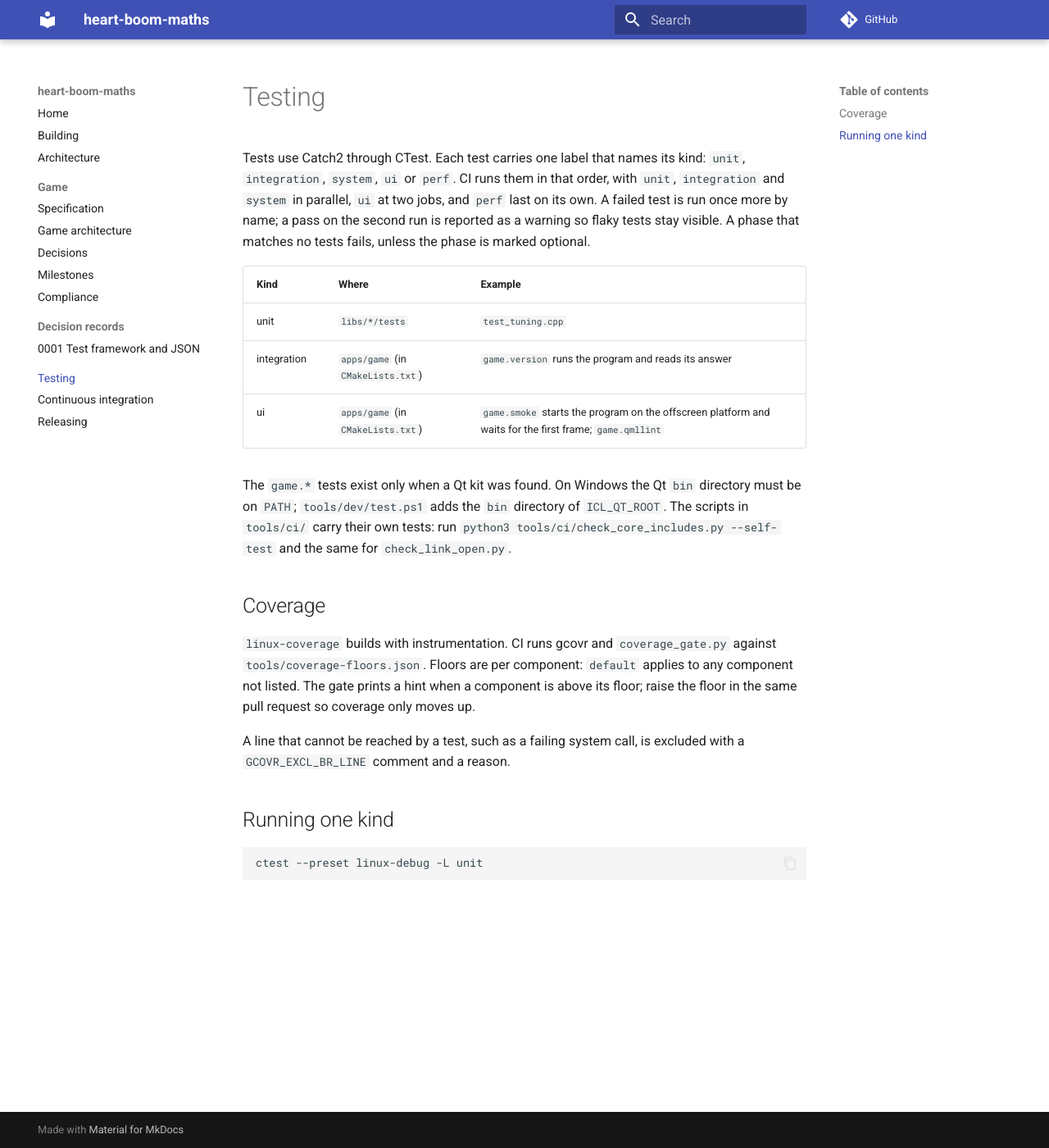
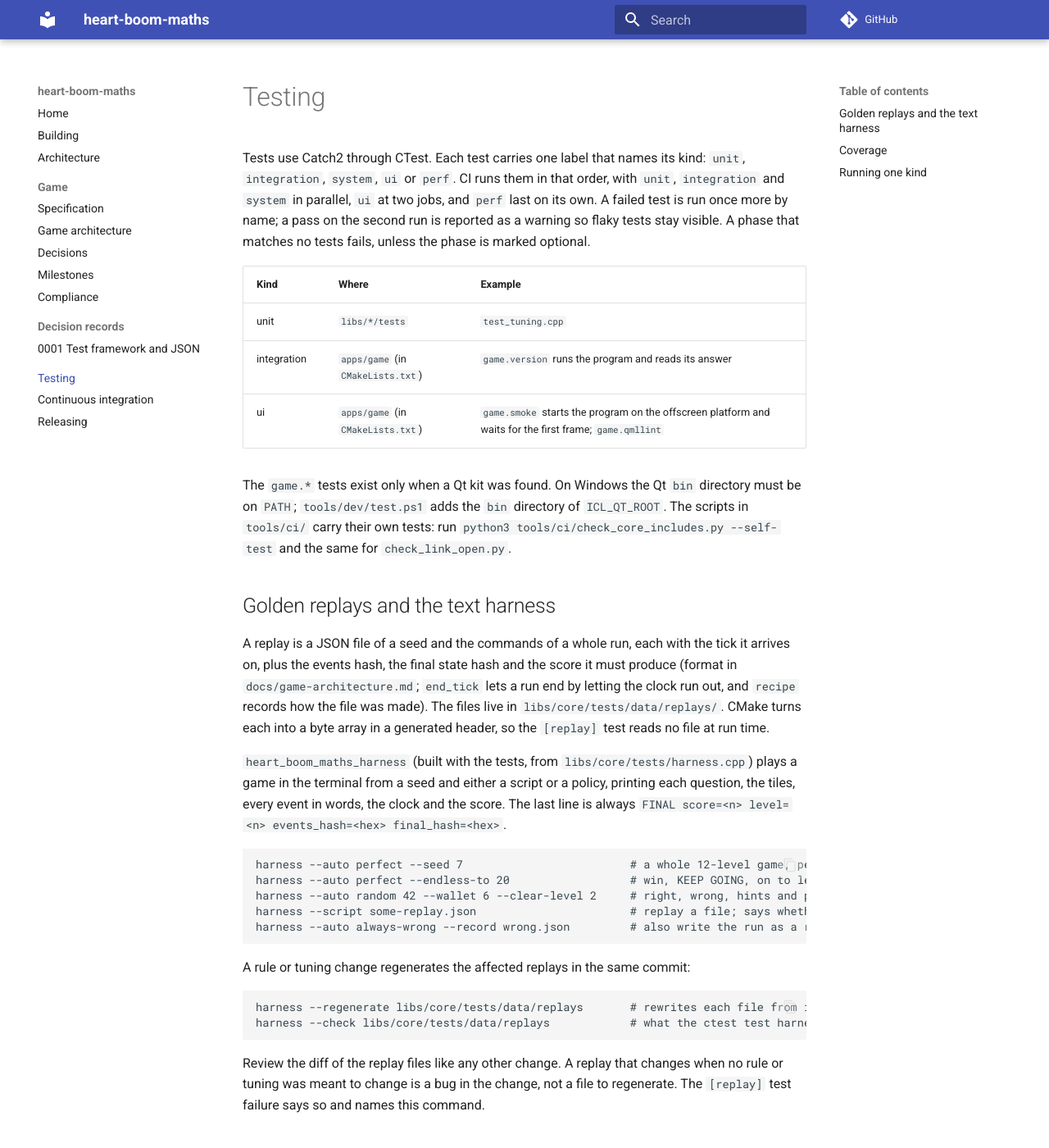
Before and after one commit to iainchesworthlabs/heart-boom-maths, an MkDocs documentation site: the page built from docs/testing.md, in a window 1280 px wide and 1400 px high. Shown: the whole window at 82% size. Built offline with MkDocs 1.6.1 and Material for MkDocs 9.7.7, drawn with Linux system fonts in a browser that asks for light colours; comment, search, counter and statistics services are not loaded.

Commit message:
Document replays and the harness and add a changelog fragment
Signed-off-by: Iain Chesworth <iain.chesworth@gmail.com>

````diff
--- a/docs/testing.md
+++ b/docs/testing.md
@@ -16,6 +16,36 @@ The `game.*` tests exist only when a Qt kit was found. On Windows the Qt `bin` d
 `tools/dev/test.ps1` adds the `bin` directory of `ICL_QT_ROOT`. The scripts in `tools/ci/` carry their own tests: run
 `python3 tools/ci/check_core_includes.py --self-test` and the same for `check_link_open.py`.
 
+## Golden replays and the text harness
+
+A replay is a JSON file of a seed and the commands of a whole run, each with the tick it arrives on, plus the events hash,
+the final state hash and the score it must produce (format in `docs/game-architecture.md`; `end_tick` lets a run end by
+letting the clock run out, and `recipe` records how the file was made). The files live in
+`libs/core/tests/data/replays/`. CMake turns each into a byte array in a generated header, so the `[replay]` test reads no
+file at run time.
+
+`heart_boom_maths_harness` (built with the tests, from `libs/core/tests/harness.cpp`) plays a game in the terminal from a
+seed and either a script or a policy, printing each question, the tiles, every event in words, the clock and the score.
+The last line is always `FINAL score=<n> level=<n> events_hash=<hex> final_hash=<hex>`.
+
+```bash
+harness --auto perfect --seed 7                         # a whole 12-level game, perfect play
+harness --auto perfect --endless-to 20                  # win, KEEP GOING, on to level 20
+harness --auto random 42 --wallet 6 --clear-level 2     # right, wrong, hints and pauses from a second generator
+harness --script some-replay.json                       # replay a file; says whether its hashes still match
+harness --auto always-wrong --record wrong.json         # also write the run as a replay file
+```
+
+A rule or tuning change regenerates the affected replays in the same commit:
+
+```bash
+harness --regenerate libs/core/tests/data/replays       # rewrites each file from its recipe
+harness --check libs/core/tests/data/replays            # what the ctest test harness.replays-current runs
+```
+
+Review the diff of the replay files like any other change. A replay that changes when no rule or tuning was meant to change
+is a bug in the change, not a file to regenerate. The `[replay]` test failure says so and names this command.
+
 ## Coverage
 
 `linux-coverage` builds with instrumentation. CI runs gcovr and `coverage_gate.py` against
````
Also changed, not shown: changelog.d/replays.added.md (added, +1 -0 lines), docs/game-architecture.md (+2 -0 lines).
